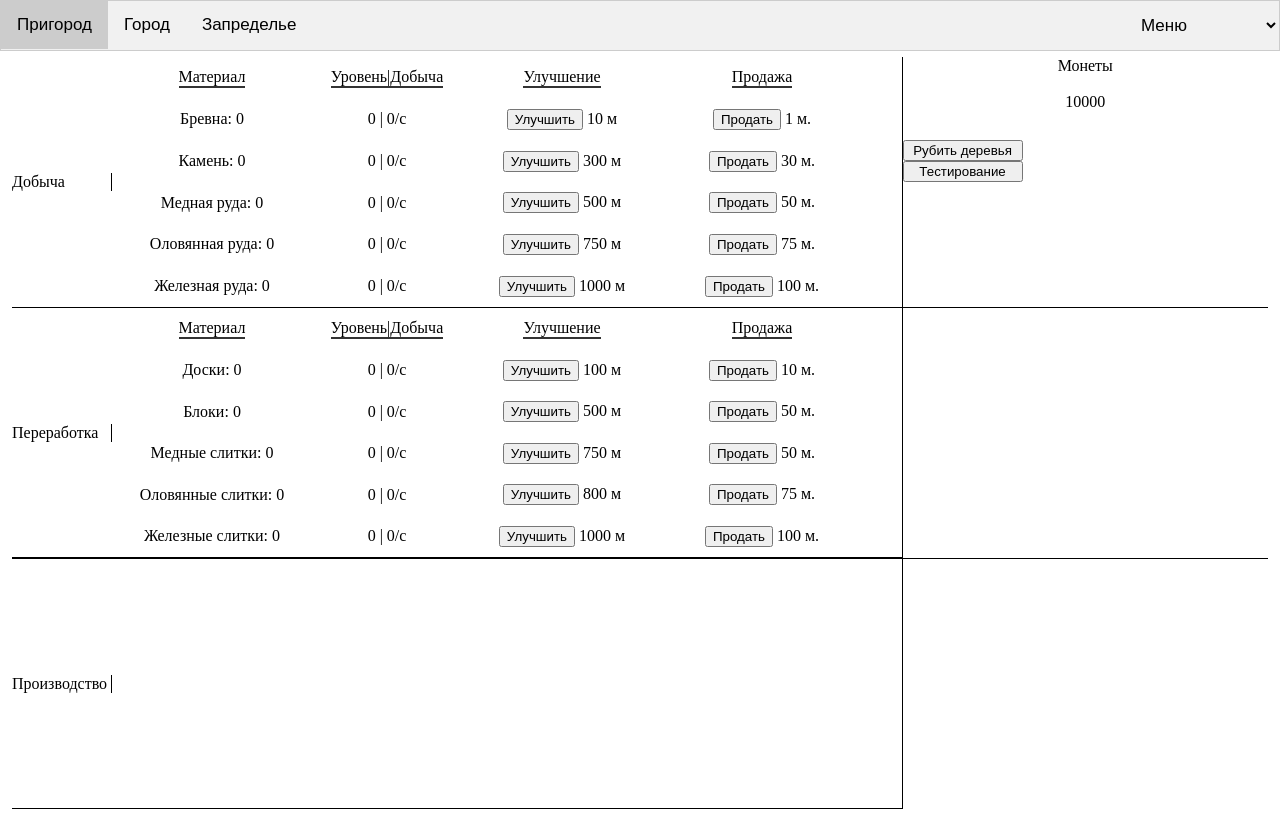
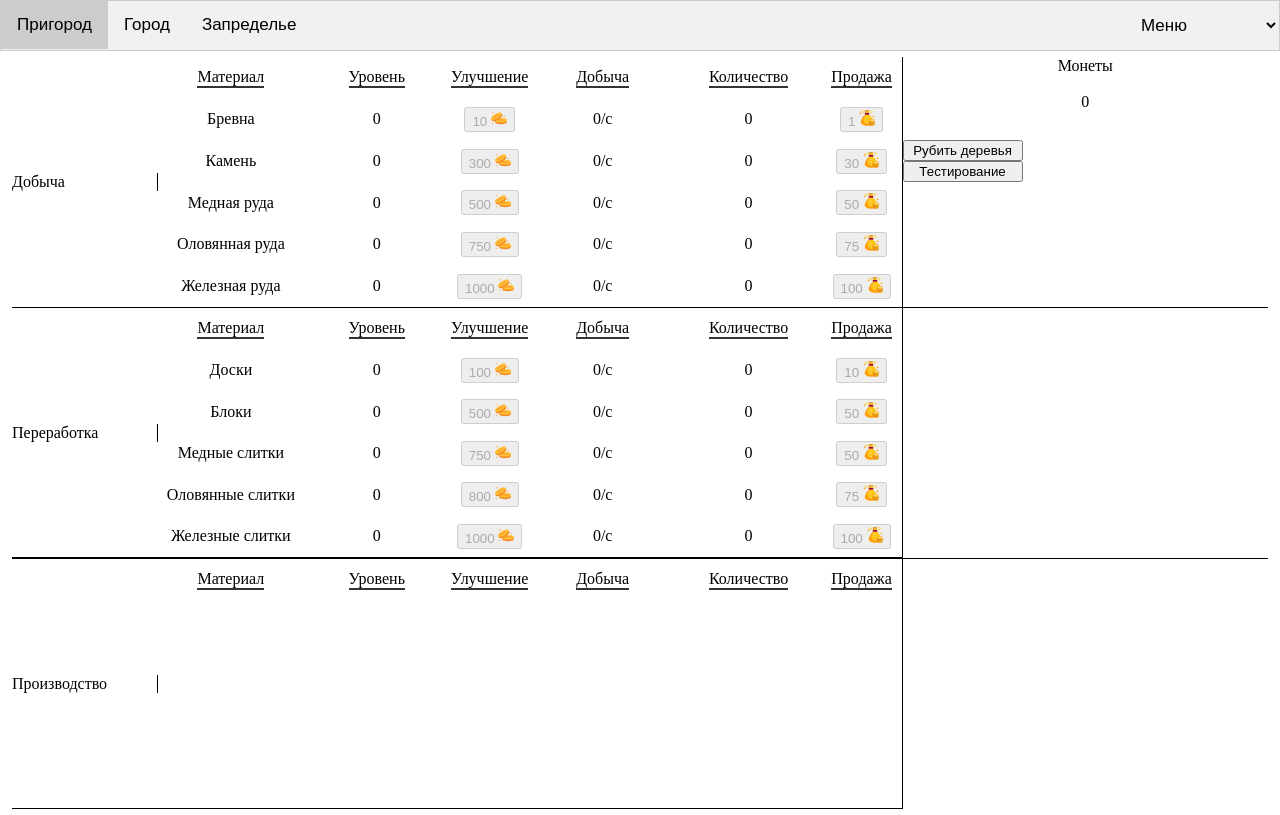
Before and after one commit to melarius/incrcraft, a plain HTML site: page index.html in a window 1280 px wide. Drawn offline with Linux system fonts and the light colour scheme; some packages are replaced by stand-ins of ours; a script that the page names is missing.

Commit message:
interface + icons

```diff
--- a/index.html
+++ b/index.html
@@ -29,69 +29,129 @@
       <div class="material">
         <div class="name_mat">Добыча</div>
         <div class="gridItemBorder">Материал</div>
-        <div class="gridItemBorder">Уровень|Добыча</div>
+        <div class="gridItemBorder">Уровень</div>
         <div class="gridItemBorder">Улучшение</div>
+        <div class="gridItemBorder">Добыча</div>
+        <div class="gridItemBorder">Количество</div>
         <div class="gridItemBorder">Продажа</div>
 
-        <div class="resourse_line">Бревна: <span id="spnWoodValue">0</span></div>
-        <div class="resourse_line"><span id="spnWoodUpgLevel">0</span> | <span id="spnWoodRate">0</span>/c</div>
-        <div class="resourse_line"><button id="btnUpgWood" class="base_btn">Улучшить</button> <span id="spnWoodUpg">10</span> м</div>
-        <div class="resourse_line"><button id="btnSellWood" class="base_btn">Продать</button> 1 м.</div>
+        <div class="resourse_line">Бревна</div>
+        <div class="resourse_line"><span id="spnWoodUpgLevel">0</span></div>
+        <div class="resourse_line"><button id="btnUpgWood" class="base_btn"><span id="spnWoodUpg">10</span> <img src="static/coin.png"></button></div>
+        <div class="resourse_line"><span id="spnWoodRate">0</span>/c</div>
+        <div class="resourse_line"><span id="spnWoodValue">0</span></div>
+        <div class="resourse_line"><button id="btnSellWood" class="base_btn">1 <img src="static/money-bag.png"></button></div>
 
-        <div class="resourse_line">Камень: <span id="spnStoneValue">0</span></div>
-        <div class="resourse_line"><span id="spnStoneUpgLevel">0</span> | <span id="spnStoneRate">0</span>/c</div>
-        <div class="resourse_line"><button id="btnUpgStone" class="base_btn">Улучшить</button> <span id="spnStoneUpg">300</span> м</div>
-        <div class="resourse_line"><button id="btnSellStone" class="base_btn">Продать</button> 30 м.</div>
+        <div class="resourse_line">Камень</div>
+        <div class="resourse_line"><span id="spnStoneUpgLevel">0</span></div>
+        <div class="resourse_line"><button id="btnUpgStone" class="base_btn"><span id="spnStoneUpg">300</span> <img src="static/coin.png"></button></div>
+        <div class="resourse_line"><span id="spnStoneRate">0</span>/c</div>
+        <div class="resourse_line"><span id="spnStoneValue">0</span></div>
+        <div class="resourse_line"><button id="btnSellStone" class="base_btn">30 <img src="static/money-bag.png"></button></div>
 
-        <div class="resourse_line">Медная руда: <span id="spnCopperOreValue">0</span></div>
-        <div class="resourse_line"><span id="spnCopperOreUpgLevel">0</span> | <span id="spnCopperOreRate">0</span>/c</div>
-        <div class="resourse_line"><button id="btnUpgCopperOre" class="base_btn">Улучшить</button> <span id="spnCopperOreUpg">500</span> м</div>
-        <div class="resourse_line"><button id="btnSellCopperOre" class="base_btn">Продать</button> 50 м.</div>
+        <div class="resourse_line">Медная руда</div>
+        <div class="resourse_line"><span id="spnCopperOreUpgLevel">0</span></div>
+        <div class="resourse_line"><button id="btnUpgCopperOre" class="base_btn"><span id="spnCopperOreUpg">500</span> <img src="static/coin.png"></button></div>
+        <div class="resourse_line"><span id="spnCopperOreRate">0</span>/c</div>
+        <div class="resourse_line"><span id="spnCopperOreValue">0</span></div>
+        <div class="resourse_line"><button id="btnSellCopperOre" class="base_btn">50 <img src="static/money-bag.png"></button></div>
 
-        <div class="resourse_line">Оловянная  руда: <span id="spnTinOreValue">0</span></div>
-        <div class="resourse_line"><span id="spnTinOreUpgLevel">0</span> | <span id="spnTinOreRate">0</span>/c</div>
-        <div class="resourse_line"><button id="btnUpgTinOre" class="base_btn">Улучшить</button> <span id="spnTinOreUpg">750</span> м</div>
-        <div class="resourse_line"><button id="btnSellTinOre" class="base_btn">Продать</button> 75 м.</div>
+        <div class="resourse_line">Оловянная  руда</div>
+        <div class="resourse_line"><span id="spnTinOreUpgLevel">0</span></div>
+        <div class="resourse_line"><button id="btnUpgTinOre" class="base_btn"><span id="spnTinOreUpg">750</span> <img src="static/coin.png"></button></div>
+        <div class="resourse_line"><span id="spnTinOreRate">0</span>/c</div>
+        <div class="resourse_line"><span id="spnTinOreValue">0</span></div>
+        <div class="resourse_line"><button id="btnSellTinOre" class="base_btn">75 <img src="static/money-bag.png"></button></div>
 
-        <div class="resourse_line">Железная  руда: <span id="spnIronOreValue">0</span></div>
-        <div class="resourse_line"><span id="spnIronOreUpgLevel">0</span> | <span id="spnIronOreRate">0</span>/c</div>
-        <div class="resourse_line"><button id="btnUpgIronOre" class="base_btn">Улучшить</button> <span id="spnIronOreUpg">1000</span> м</div>
-        <div class="resourse_line"><button id="btnSellIronOre" class="base_btn">Продать</button> 100 м.</div>
+        <div class="resourse_line">Железная  руда</div>
+        <div class="resourse_line"><span id="spnIronOreUpgLevel">0</span></div>
+        <div class="resourse_line"><button id="btnUpgIronOre" class="base_btn"><span id="spnIronOreUpg">1000</span> <img src="static/coin.png"></button></div>
+        <div class="resourse_line"><span id="spnIronOreRate">0</span>/c</div>
+        <div class="resourse_line"><span id="spnIronOreValue">0</span></div>
+        <div class="resourse_line"><button id="btnSellIronOre" class="base_btn">100 <img src="static/money-bag.png"></button></div>
       </div>
       <div class="recycling">
         <div class="name_recyc">Переработка</div>
         <div class="gridItemBorder">Материал</div>
-        <div class="gridItemBorder">Уровень|Добыча</div>
+        <div class="gridItemBorder">Уровень</div>
         <div class="gridItemBorder">Улучшение</div>
+        <div class="gridItemBorder">Добыча</div>
+        <div class="gridItemBorder">Количество</div>
         <div class="gridItemBorder">Продажа</div>
 
-        <div class="resourse_line">Доски: <span id="spnPlankValue">0</span></div>
-        <div class="resourse_line"><span id="spnPlankUpgLevel">0</span> | <span id="spnPlankRate">0</span>/c</div>
-        <div class="resourse_line"><button id="btnUpgPlank" class="base_btn">Улучшить</button> <span id="spnPlankUpg">100</span> м</div>
-        <div class="resourse_line"><button id="btnSellPlank" class="base_btn">Продать</button> 10 м.</div>
+        <div class="resourse_line">Доски</div>
+        <div class="resourse_line"><span id="spnPlankUpgLevel">0</span></div>
+        <div class="resourse_line"><button id="btnUpgPlank" class="base_btn"><span id="spnPlankUpg">100</span> <img src="static/coin.png"></button> </div>
+        <div class="resourse_line"><span id="spnPlankRate">0</span>/c</div>
+        <div class="resourse_line"><span id="spnPlankValue">0</span></div>
+        <div class="resourse_line"><button id="btnSellPlank" class="base_btn">10 <img src="static/money-bag.png"></button></div>
 
-        <div class="resourse_line">Блоки: <span id="spnBlocksValue">0</span></div>
-        <div class="resourse_line"><span id="spnBlocksUpgLevel">0</span> | <span id="spnBlocksRate">0</span>/c</div>
-        <div class="resourse_line"><button id="btnUpgBlocks" class="base_btn">Улучшить</button> <span id="spnBlocksUpg">500</span> м</div>
-        <div class="resourse_line"><button id="btnSellBlocks" class="base_btn">Продать</button> 50 м.</div>
+        <div class="resourse_line">Блоки</div>
+        <div class="resourse_line"><span id="spnBlocksUpgLevel">0</span></div>
+        <div class="resourse_line"><button id="btnUpgBlocks" class="base_btn"><span id="spnBlocksUpg">500</span> <img src="static/coin.png"></button></div>
+        <div class="resourse_line"><span id="spnBlocksRate">0</span>/c</div>
+        <div class="resourse_line"><span id="spnBlocksValue">0</span></div>
+        <div class="resourse_line"><button id="btnSellBlocks" class="base_btn">50 <img src="static/money-bag.png"></button></div>
 
-        <div class="resourse_line">Медные слитки: <span id="spnCopperIngotValue">0</span></div>
-        <div class="resourse_line"><span id="spnCopperIngotUpgLevel">0</span> | <span id="spnCopperIngotRate">0</span>/c</div>
-        <div class="resourse_line"><button id="btnUpgCopperIngot" class="base_btn">Улучшить</button> <span id="spnCopperIngotUpg">750</span> м</div>
-        <div class="resourse_line"><button id="btnSellCopperIngot" class="base_btn">Продать</button> 50 м.</div>
+        <div class="resourse_line">Медные слитки</div>
+        <div class="resourse_line"><span id="spnCopperIngotUpgLevel">0</span></div>
+        <div class="resourse_line"><button id="btnUpgCopperIngot" class="base_btn"><span id="spnCopperIngotUpg">750</span> <img src="static/coin.png"></button></div>
+        <div class="resourse_line"><span id="spnCopperIngotRate">0</span>/c</div>
+        <div class="resourse_line"><span id="spnCopperIngotValue">0</span></div>
+        <div class="resourse_line"><button id="btnSellCopperIngot" class="base_btn">50 <img src="static/money-bag.png"></button></div>
 
-        <div class="resourse_line">Оловянные  слитки: <span id="spnTinIngotValue">0</span></div>
-        <div class="resourse_line"><span id="spnTinIngotUpgLevel">0</span> | <span id="spnTinIngotRate">0</span>/c</div>
-        <div class="resourse_line"><button id="btnUpgTinIngot" class="base_btn">Улучшить</button> <span id="spnTinIngotUpg">800</span> м</div>
-        <div class="resourse_line"><button id="btnSellTinIngot" class="base_btn">Продать</button> 75 м.</div>
+        <div class="resourse_line">Оловянные  слитки</div>
+        <div class="resourse_line"><span id="spnTinIngotUpgLevel">0</span></div>
+        <div class="resourse_line"><button id="btnUpgTinIngot" class="base_btn"><span id="spnTinIngotUpg">800</span> <img src="static/coin.png"></button></div>
+        <div class="resourse_line"><span id="spnTinIngotRate">0</span>/c</div>
+        <div class="resourse_line"><span id="spnTinIngotValue">0</span></div>
+        <div class="resourse_line"><button id="btnSellTinIngot" class="base_btn">75 <img src="static/money-bag.png"></button></div>
 
-        <div class="resourse_line">Железные  слитки: <span id="spnIronIngotValue">0</span></div>
-        <div class="resourse_line"><span id="spnIronIngotUpgLevel">0</span> | <span id="spnIronIngotRate">0</span>/c</div>
-        <div class="resourse_line"><button id="btnUpgIronIngot" class="base_btn">Улучшить</button> <span id="spnIronIngotUpg">1000</span> м</div>
-        <div class="resourse_line"><button id="btnSellIronIngot" class="base_btn">Продать</button> 100 м.</div>
+        <div class="resourse_line">Железные  слитки</div>
+        <div class="resourse_line"><span id="spnIronIngotUpgLevel">0</span></div>
+        <div class="resourse_line"><button id="btnUpgIronIngot" class="base_btn"><span id="spnIronIngotUpg">1000</span> <img src="static/coin.png"></button></div>
+        <div class="resourse_line"><span id="spnIronIngotRate">0</span>/c</div>
+        <div class="resourse_line"><span id="spnIronIngotValue">0</span></div>
+        <div class="resourse_line"><button id="btnSellIronIngot" class="base_btn">100 <img src="static/money-bag.png"></button></div>
       </div>
       <div class="production">
         <div class="name_prod">Производство</div>
+        <div class="gridItemBorder">Материал</div>
+        <div class="gridItemBorder">Уровень</div>
+        <div class="gridItemBorder">Улучшение</div>
+        <div class="gridItemBorder">Добыча</div>
+        <div class="gridItemBorder">Количество</div>
+        <div class="gridItemBorder">Продажа</div>
+
+        <div class="resourse_line"></div>
+        <div class="resourse_line"></div>
+        <div class="resourse_line"></div>
+        <div class="resourse_line"></div>
+        <div class="resourse_line"></div>
+
+        <div class="resourse_line"></div>
+        <div class="resourse_line"></div>
+        <div class="resourse_line"></div>
+        <div class="resourse_line"></div>
+        <div class="resourse_line"></div>
+
+        <div class="resourse_line"></div>
+        <div class="resourse_line"></div>
+        <div class="resourse_line"></div>
+        <div class="resourse_line"></div>
+        <div class="resourse_line"></div>
+
+        <div class="resourse_line"></div>
+        <div class="resourse_line"></div>
+        <div class="resourse_line"></div>
+        <div class="resourse_line"></div>
+        <div class="resourse_line"></div>
+
+        <div class="resourse_line"></div>
+        <div class="resourse_line"></div>
+        <div class="resourse_line"></div>
+        <div class="resourse_line"></div>
+        <div class="resourse_line"></div>
       </div>
       <div class="buttons">
         <div class="money">
--- a/script_game.js
+++ b/script_game.js
@@ -1,7 +1,7 @@
 
 
 let game = {
-    money: 10000,
+    money: 0,
     wood: 0,
     woodGrowth: 1,
     woodUpgLevel: 0,
@@ -96,19 +96,34 @@ function endOfTurnCalc() {
     if (game.blocks < win_condition) {
         wood_prod_rate = (game.woodGrowth * game.woodUpgLevel) - (game.plankUpgLevel * production.plank)
         stone_prod_rate = (game.stoneGrowth * game.stoneUpgLevel) - (game.blocksUpgLevel * production.blocks)
-        game.copperore = game.copperore + game.copperoreGrowth * game.copperoreUpgLevel;
-        game.tinore = game.tinore + game.tinoreGrowth * game.tinoreUpgLevel;
-        game.ironore = game.ironore + game.ironoreGrowth * game.ironoreUpgLevel;
 
+        copperore_prod_rate = (game.copperoreGrowth * game.copperoreUpgLevel) - (game.copperingotUpgLevel * production.copperingot)
+        tinore_prod_rate = (game.tinoreGrowth * game.tinoreUpgLevel) - (game.tiningotUpgLevel * production.tiningot)
+        ironore_prod_rate = (game.ironoreGrowth * game.ironoreUpgLevel) - (game.ironingotUpgLevel * production.ironingot)
 
         if (game.wood + wood_prod_rate >= 0) {
-            game.wood += (game.woodGrowth * game.woodUpgLevel) - (game.plankUpgLevel * production.plank);
-            game.plank = game.plank + game.plankGrowth * game.plankUpgLevel;
+            game.wood += wood_prod_rate;
+            game.plank += game.plankGrowth * game.plankUpgLevel;
         }
 
         if (game.stone + stone_prod_rate >= 0) {
-            game.stone += (game.stoneGrowth * game.stoneUpgLevel) - (game.blocksUpgLevel * production.blocks);
-            game.blocks = game.blocks + game.blocksGrowth * game.blocksUpgLevel;
+            game.stone += stone_prod_rate;
+            game.blocks += game.blocksGrowth * game.blocksUpgLevel;
+        }
+
+        if (game.copperore + copperore_prod_rate >= 0) {
+            game.copperore += copperore_prod_rate;
+            game.copperingot += game.copperingotGrowth * game.copperingotUpgLevel;
+        }
+
+        if (game.tinore + tinore_prod_rate >= 0) {
+            game.tinore += tinore_prod_rate;
+            game.tiningot += game.tiningotGrowth * game.tiningotUpgLevel;
+        }
+
+        if (game.ironore + ironore_prod_rate >= 0) {
+            game.ironore += ironore_prod_rate;
+            game.ironingot += game.ironingotGrowth * game.ironingotUpgLevel;
         }
         updateUI();
     } else {
@@ -126,6 +141,14 @@ function updateButtons() {
     for (let elem of document.getElementsByClassName('base_btn')) {
         if (elem.id.includes("Upg")) {
             if (UpgradeCost(elem.id.substring(6).toLowerCase()) > game.money) {
+                elem.disabled = true;
+            }
+            else {
+                elem.disabled = false;
+            }
+        };
+        if (elem.id.includes("Sell")){
+            if (game[elem.id.substring(7).toLowerCase()] === 0){
                 elem.disabled = true;
             }
             else {
@@ -149,8 +172,7 @@ function UpgradeItem(string) {
 }
 
 function UpgradeCost(string) {
-    // return game[string + "UpgLevel"] + (updrademulti[string] * 10)
-    return baseprice[string] * Math.pow(1.07, game[string + "UpgLevel"])
+    return Math.ceil(baseprice[string] * Math.pow(1.07, game[string + "UpgLevel"]))
 }
 
 function BuildItem(string) {
@@ -254,14 +276,14 @@ const ui = {
 }
 
 function updateUI() {
-    ui.money.textContent = Math.ceil(game.money);
+    ui.money.textContent = game.money;
     updateButtons()
 
     ui.wood.value.textContent = game.wood;
     if (game.woodUpgLevel === 0) {
         ui.plank.upgrade.textContent = baseprice.wood;
     } else {
-        ui.wood.upgrade.textContent = Math.ceil(UpgradeCost("wood"));
+        ui.wood.upgrade.textContent = UpgradeCost("wood");
     }
     ui.wood.rate.textContent = (game.woodGrowth * game.woodUpgLevel) - (game.plankUpgLevel * production.plank);
     ui.wood.level.textContent = game.woodUpgLevel;
@@ -270,7 +292,7 @@ function updateUI() {
     if (game.plankUpgLevel === 0) {
         ui.plank.upgrade.textContent = baseprice.plank;
     } else {
-        ui.plank.upgrade.textContent = Math.ceil(UpgradeCost("plank"));
+        ui.plank.upgrade.textContent = UpgradeCost("plank");
     }
     ui.plank.rate.textContent = game.plankGrowth * game.plankUpgLevel;
     ui.plank.level.textContent = game.plankUpgLevel;
@@ -279,43 +301,43 @@ function updateUI() {
     if (game.stoneUpgLevel === 0) {
         ui.stone.upgrade.textContent = baseprice.stone;
     } else {
-        ui.stone.upgrade.textContent = Math.ceil(UpgradeCost("stone"));
+        ui.stone.upgrade.textContent = UpgradeCost("stone");
     }
-    ui.stone.rate.textContent = game.stoneGrowth * game.stoneUpgLevel - (game.blocksUpgLevel * production.blocks);
+    ui.stone.rate.textContent = (game.stoneGrowth * game.stoneUpgLevel) - (game.blocksUpgLevel * production.blocks);
     ui.stone.level.textContent = game.stoneUpgLevel;
 
     ui.copperore.value.textContent = game.copperore;
     if (game.copperoreUpgLevel === 0) {
         ui.copperore.upgrade.textContent = baseprice.copperore;
     } else {
-        ui.copperore.upgrade.textContent = Math.ceil(UpgradeCost("copperore"));
+        ui.copperore.upgrade.textContent = UpgradeCost("copperore");
     }
-    ui.copperore.rate.textContent = game.copperoreGrowth * game.copperoreUpgLevel - (game.blocksUpgLevel * production.blocks);
+    ui.copperore.rate.textContent = (game.copperoreGrowth * game.copperoreUpgLevel) - (game.copperingotUpgLevel * production.copperingot);
     ui.copperore.level.textContent = game.copperoreUpgLevel;
 
     ui.tinore.value.textContent = game.tinore;
     if (game.tinoreUpgLevel === 0) {
         ui.tinore.upgrade.textContent = baseprice.tinore;
     } else {
-        ui.tinore.upgrade.textContent = Math.ceil(UpgradeCost("tinore"));
+        ui.tinore.upgrade.textContent = UpgradeCost("tinore");
     }
-    ui.tinore.rate.textContent = game.tinoreGrowth * game.tinoreUpgLevel - (game.blocksUpgLevel * production.blocks);
+    ui.tinore.rate.textContent = (game.tinoreGrowth * game.tinoreUpgLevel) - (game.tiningotUpgLevel * production.tiningot);
     ui.tinore.level.textContent = game.tinoreUpgLevel;
 
     ui.ironore.value.textContent = game.ironore;
     if (game.ironoreUpgLevel === 0) {
         ui.ironore.upgrade.textContent = baseprice.ironore;
     } else {
-        ui.ironore.upgrade.textContent = Math.ceil(UpgradeCost("ironore"));
+        ui.ironore.upgrade.textContent = UpgradeCost("ironore");
     }
-    ui.ironore.rate.textContent = game.ironoreGrowth * game.ironoreUpgLevel - (game.blocksUpgLevel * production.blocks);
+    ui.ironore.rate.textContent = (game.ironoreGrowth * game.ironoreUpgLevel) - (game.ironingotUpgLevel * production.ironingot);
     ui.ironore.level.textContent = game.ironoreUpgLevel;
 
     ui.blocks.value.textContent = game.blocks;
     if (game.blocksUpgLevel === 0) {
         ui.blocks.upgrade.textContent = baseprice.blocks;
     } else {
-        ui.blocks.upgrade.textContent = Math.ceil(UpgradeCost("blocks"));
+        ui.blocks.upgrade.textContent = UpgradeCost("blocks");
     }
     ui.blocks.rate.textContent = game.blocksGrowth * game.blocksUpgLevel;
     ui.blocks.level.textContent = game.blocksUpgLevel;
@@ -324,27 +346,27 @@ function updateUI() {
     if (game.copperingotUpgLevel === 0) {
         ui.copperingot.upgrade.textContent = baseprice.copperingot;
     } else {
-        ui.copperingot.upgrade.textContent = Math.ceil(UpgradeCost("copperingot"));
+        ui.copperingot.upgrade.textContent = UpgradeCost("copperingot");
     }
-    ui.copperingot.rate.textContent = game.copperingotGrowth * game.copperingotUpgLevel - (game.blocksUpgLevel * production.blocks);
+    ui.copperingot.rate.textContent = game.copperingotGrowth * game.copperingotUpgLevel;
     ui.copperingot.level.textContent = game.copperingotUpgLevel;
 
     ui.tiningot.value.textContent = game.tiningot;
     if (game.tiningotUpgLevel === 0) {
         ui.tiningot.upgrade.textContent = baseprice.tiningot;
     } else {
-        ui.tiningot.upgrade.textContent = Math.ceil(UpgradeCost("tiningot"));
+        ui.tiningot.upgrade.textContent = UpgradeCost("tiningot");
     }
-    ui.tiningot.rate.textContent = game.tiningotGrowth * game.tiningotUpgLevel - (game.blocksUpgLevel * production.blocks);
+    ui.tiningot.rate.textContent = game.tiningotGrowth * game.tiningotUpgLevel;
     ui.tiningot.level.textContent = game.tiningotUpgLevel;
 
     ui.ironingot.value.textContent = game.ironingot;
     if (game.ironingotUpgLevel === 0) {
         ui.ironingot.upgrade.textContent = baseprice.ironingot;
     } else {
-        ui.ironingot.upgrade.textContent = Math.ceil(UpgradeCost("ironingot"));
+        ui.ironingot.upgrade.textContent = UpgradeCost("ironingot");
     }
-    ui.ironingot.rate.textContent = game.ironingotGrowth * game.ironingotUpgLevel - (game.blocksUpgLevel * production.blocks);
+    ui.ironingot.rate.textContent = game.ironingotGrowth * game.ironingotUpgLevel;
     ui.ironingot.level.textContent = game.ironingotUpgLevel;
 
 }
--- a/styles.css
+++ b/styles.css
@@ -19,17 +19,17 @@
 
 .material {
     display: grid;
-    grid-template-columns: 100px 200px 150px 200px 200px;
+    grid-template-columns: 1fr 1fr 1fr 80px 1fr 1fr  80px;
     grid-template-rows: 1fr 1fr 1fr 1fr 1fr 1fr;
     gap: 0px 0px;
     grid-auto-flow: row;
     grid-template-areas:
-        "name_mat . . . ."
-        "name_mat . . . ."
-        "name_mat . . . ."
-        "name_mat . . . ."
-        "name_mat . . . ."
-        "name_mat . . . .";
+        "name_mat . . . . . ."
+        "name_mat . . . . . ."
+        "name_mat . . . . . ."
+        "name_mat . . . . . ."
+        "name_mat . . . . . ."
+        "name_mat . . . . . .";
     grid-area: material;
     height: auto;
 }
@@ -42,7 +42,7 @@
 
 .recycling {
     display: grid;
-    grid-template-columns: 100px 200px 150px 200px 200px;
+    grid-template-columns: 1fr 1fr 1fr 80px 1fr 1fr  80px;
     grid-template-rows: 1fr 1fr 1fr 1fr 1fr 1fr;
     gap: 0px 0px;
     grid-auto-flow: row;
@@ -67,7 +67,7 @@
 
 .production {
     display: grid;
-    grid-template-columns: 100px 200px 150px 200px 200px;
+    grid-template-columns: 1fr 1fr 1fr 80px 1fr 1fr  80px;
     grid-template-rows: 1fr 1fr 1fr 1fr 1fr 1fr;
     gap: 0px 0px;
     grid-auto-flow: row;
```
Also changed, not shown: static/coin.png (added), static/money-bag.png (added).
